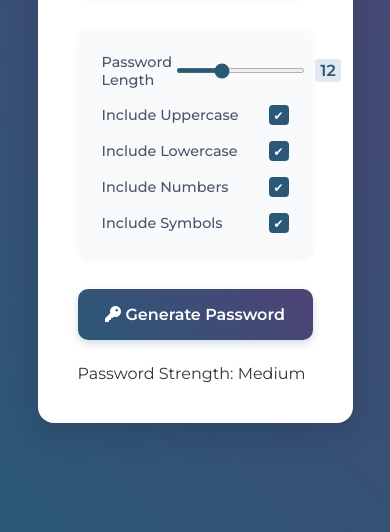
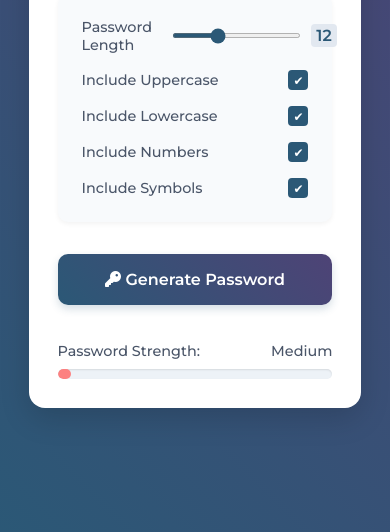
Before and after one commit to toprakmuhammed/password-generator, a plain HTML site: page index.html in a window 390 px wide. Shown: the part 312-844 px from the top of the page. Drawn offline with Linux system fonts and the light colour scheme.

Commit message:
finalize css.

```diff
--- a/style.css
+++ b/style.css
@@ -202,3 +202,54 @@ button:hover {
 button:active {
   transform: translateY(0);
 }
+
+.strength-container {
+  margin-top: 0.8rem;
+}
+
+.strength-container p {
+  font-size: 0.9rem;
+  color: #4a5568;
+  margin-bottom: 0.6rem;
+  display: flex;
+  justify-content: space-between;
+  font-weight: 500;
+}
+
+.strength-label {
+  color: var(--primary-color);
+  font-weight: 600;
+}
+
+.strength-meter {
+  height: 10px;
+  background-color: #edf2f7;
+  border-radius: 5px;
+  margin-top: 0.5rem;
+  overflow: hidden;
+  box-shadow: inset 0 1px 2px rgba(0, 0, 0, 0.1);
+}
+
+.strength-bar {
+  height: 100%;
+  width: 0;
+  min-width: 5%;
+  background-color: var(--weak-color);
+  transition: all 0.3s ease;
+  border-radius: 5px;
+}
+
+@media (max-width: 768px) {
+  .container {
+    width: 95%;
+    padding: 1.8rem;
+  }
+
+  h1 {
+    font-size: 1.6rem;
+  }
+
+  .option label {
+    font-size: 0.9rem;
+  }
+}
```
